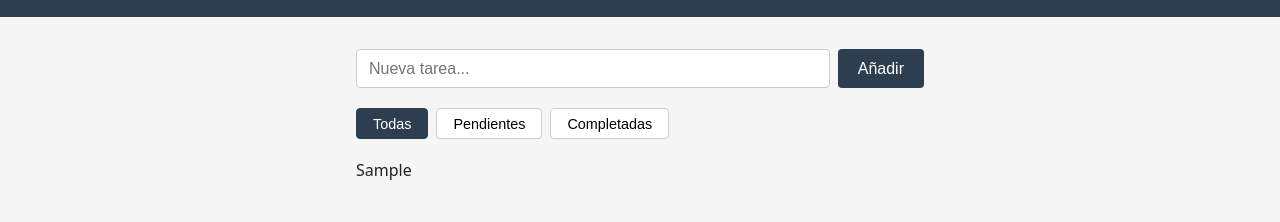
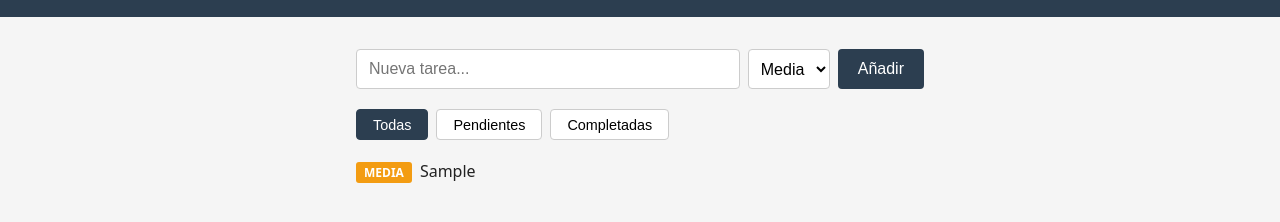
Before and after one commit to jabbubiSr/focus-week-planner, a plain HTML site: page index.html in a window 1280 px wide. Both pictures are taken after typing "Sample" into the empty fields and a click on the button "Añadir". Shown: the part 56-278 px from the top of the page. Drawn offline with Linux system fonts and the light colour scheme.

Commit message:
feat: add task priorities

```diff
--- a/app.js
+++ b/app.js
@@ -1,5 +1,6 @@
 const form = document.getElementById('task-form');
 const input = document.getElementById('task-input');
+const priority = document.getElementById('task-priority');
 const list = document.getElementById('task-list');
 
 form.addEventListener('submit', function (e) {
@@ -7,7 +8,11 @@ form.addEventListener('submit', function (e) {
   const text = input.value.trim();
   if (!text) return;
   const li = document.createElement('li');
-  li.textContent = text;
+  const badge = document.createElement('span');
+  badge.className = 'priority-badge ' + priority.value;
+  badge.textContent = priority.value;
+  li.appendChild(badge);
+  li.appendChild(document.createTextNode(text));
   list.appendChild(li);
   input.value = '';
 });
--- a/index.html
+++ b/index.html
@@ -14,6 +14,11 @@
   <main>
     <form id="task-form">
       <input type="text" id="task-input" placeholder="Nueva tarea..." autocomplete="off">
+      <select id="task-priority">
+        <option value="baja">Baja</option>
+        <option value="media" selected>Media</option>
+        <option value="alta">Alta</option>
+      </select>
       <button type="submit">Añadir</button>
     </form>
 
--- a/styles.css
+++ b/styles.css
@@ -74,9 +74,33 @@ main {
   border-color: #2c3e50;
 }
 
+#task-priority {
+  padding: 0.6rem 0.5rem;
+  font-size: 1rem;
+  border: 1px solid #ccc;
+  border-radius: 4px;
+  background: #fff;
+  cursor: pointer;
+}
+
 #task-list {
   list-style: none;
   display: flex;
   flex-direction: column;
   gap: 0.5rem;
 }
+
+.priority-badge {
+  display: inline-block;
+  padding: 0.15rem 0.5rem;
+  font-size: 0.75rem;
+  font-weight: 600;
+  border-radius: 3px;
+  margin-right: 0.5rem;
+  text-transform: uppercase;
+  color: #fff;
+}
+
+.priority-badge.baja  { background: #27ae60; }
+.priority-badge.media { background: #f39c12; }
+.priority-badge.alta  { background: #e74c3c; }
```
